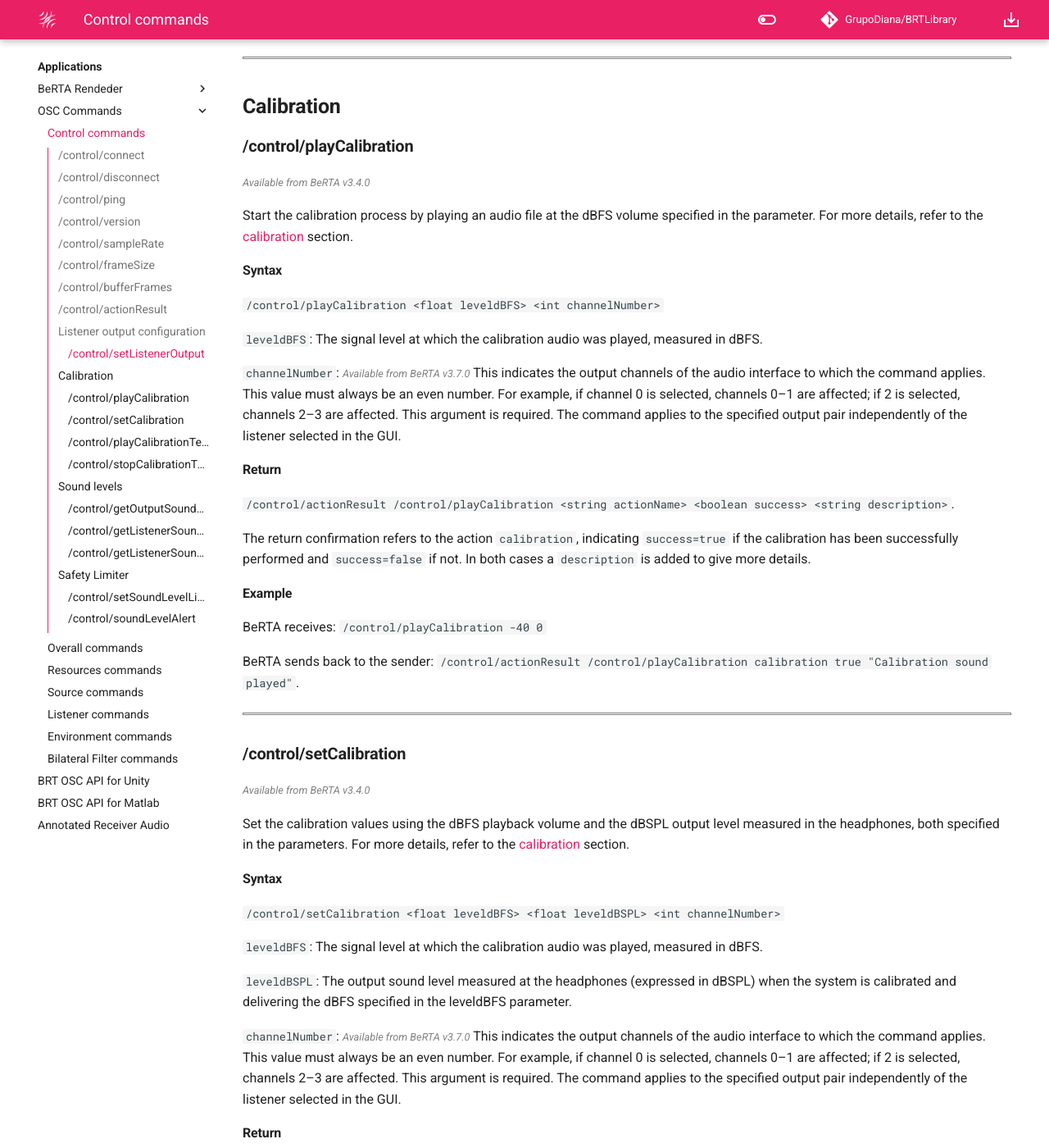
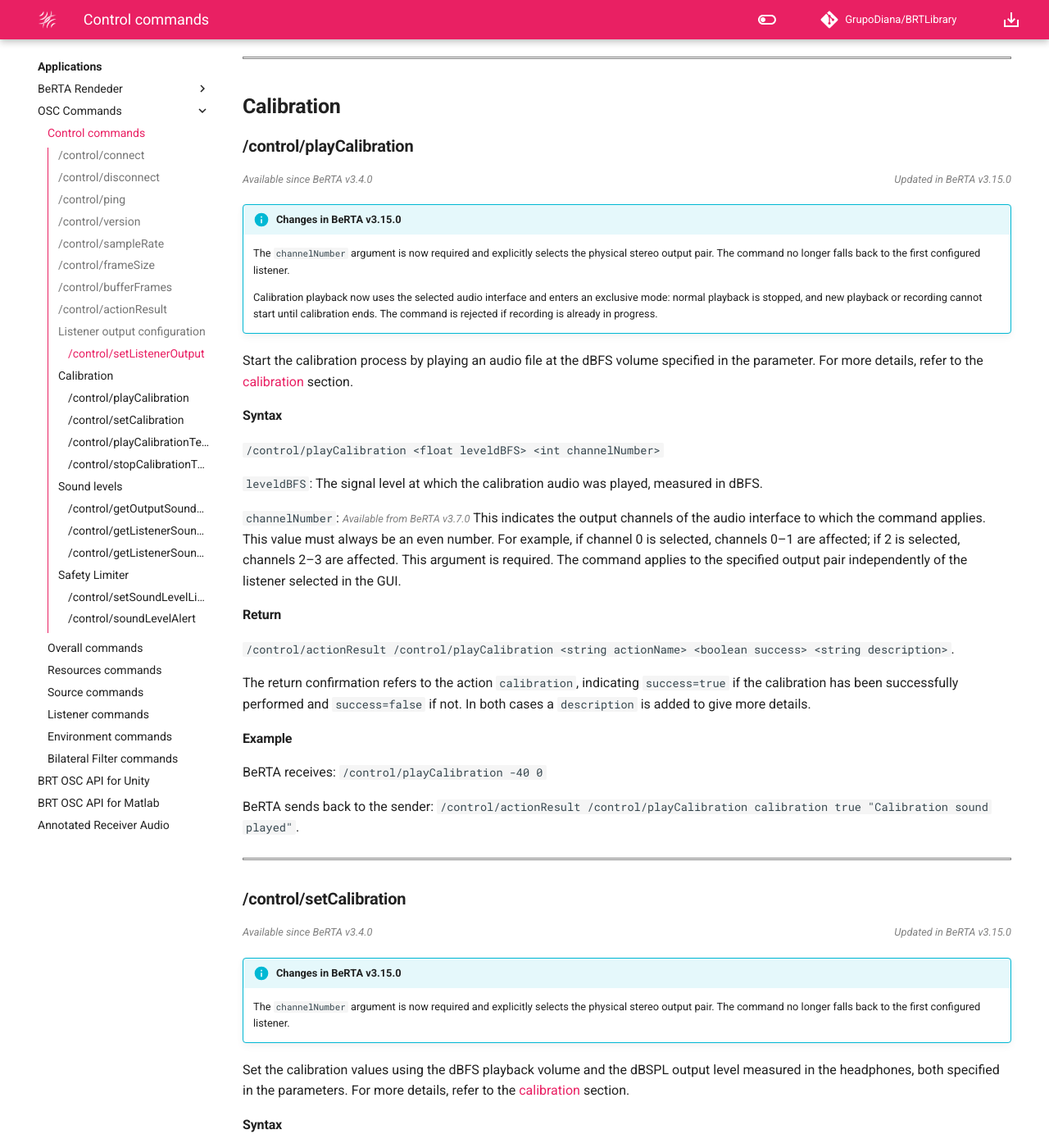
Before and after one commit to GrupoDiana/BRT-Documentation, an MkDocs documentation site: the page built from docs/osc/control.md, in a window 1280 px wide and 1400 px high, scrolled down 6159 px. Shown: the whole window at 82% size. Built offline with MkDocs 1.6.1 and Material for MkDocs 9.7.7, drawn with Linux system fonts in a browser that asks for light colours; comment, search, counter and statistics services are not loaded; some of the changed text lies outside the part shown.

Commit message:
feat: Add an explanation of the changes to the OSC calibration commands.

```diff
--- a/docs/osc/control.md
+++ b/docs/osc/control.md
@@ -262,7 +262,15 @@
 ## **Calibration**
 
 ### **/control/playCalibration**
-<span style="font-size: 0.8em; color: grey; font-style: italic;">Available from BeRTA v3.4.0</span>
+<div style="display: flex; justify-content: space-between; gap: 1em; flex-wrap: wrap; font-size: 0.8em; color: grey; font-style: italic;">
+    <span>Available since BeRTA v3.4.0</span>
+    <span>Updated in BeRTA v3.15.0</span>
+</div>
+
+!!! info "Changes in BeRTA v3.15.0"
+    The `channelNumber` argument is now required and explicitly selects the physical stereo output pair. The command no longer falls back to the first configured listener.
+
+    Calibration playback now uses the selected audio interface and enters an exclusive mode: normal playback is stopped, and new playback or recording cannot start until calibration ends. The command is rejected if recording is already in progress.
 
 Start the calibration process by playing an audio file at the dBFS volume specified in the parameter. For more details, refer to the [calibration](/BRT-Documentation/applications/calibration/) section.
 
@@ -291,7 +299,14 @@
 <hr style="border:1px solid gray">
 
 ### **/control/setCalibration**
-<span style="font-size: 0.8em; color: grey; font-style: italic;">Available from BeRTA v3.4.0</span>
+<div style="display: flex; justify-content: space-between; gap: 1em; flex-wrap: wrap; font-size: 0.8em; color: grey; font-style: italic;">
+    <span>Available since BeRTA v3.4.0</span>
+    <span>Updated in BeRTA v3.15.0</span>
+</div>
+
+!!! info "Changes in BeRTA v3.15.0"
+    The `channelNumber` argument is now required and explicitly selects the physical stereo output pair. The command no longer falls back to the first configured listener.
+
 
 Set the calibration values using the dBFS playback volume and the dBSPL output level measured in the headphones, both specified in the parameters. For more details, refer to the [calibration](/BRT-Documentation/applications/calibration/) section.
 
@@ -321,7 +336,15 @@
 <hr style="border:1px solid gray">
 
 ### **/control/playCalibrationTest**
-<span style="font-size: 0.8em; color: grey; font-style: italic;">Available from BeRTA v3.4.0</span>
+<div style="display: flex; justify-content: space-between; gap: 1em; flex-wrap: wrap; font-size: 0.8em; color: grey; font-style: italic;">
+    <span>Available since BeRTA v3.4.0</span>
+    <span>Updated in BeRTA v3.15.0</span>
+</div>
+
+!!! info "Changes in BeRTA v3.15.0"
+    The `channelNumber` argument is now required and explicitly selects the physical stereo output pair. The command no longer falls back to the first configured listener.
+
+    Calibration playback now uses the selected audio interface and enters an exclusive mode: normal playback is stopped, and new playback or recording cannot start until calibration ends. The command is rejected if recording is already in progress.
 
 Play the calibration test sound at a volume adjusted to match the dBSPL specified in the parameter, allowing verification with the sound level meter. See the [calibration](/BRT-Documentation/applications/calibration/) section for more details.
 
@@ -349,7 +372,14 @@
 <hr style="border:1px solid gray">
 
 ### **/control/stopCalibrationTest**
-<span style="font-size: 0.8em; color: grey; font-style: italic;">Available from BeRTA v3.4.0</span>
+<div style="display: flex; justify-content: space-between; gap: 1em; flex-wrap: wrap; font-size: 0.8em; color: grey; font-style: italic;">
+    <span>Available since BeRTA v3.4.0</span>
+    <span>Updated in BeRTA v3.15.0</span>
+</div>
+
+!!! info "Changes in BeRTA v3.15.0"
+    The `channelNumber` argument is now required and explicitly selects the physical stereo output pair. The command no longer falls back to the first configured listener.
+
 
 Stop the calibration test sound playback.
 
```
